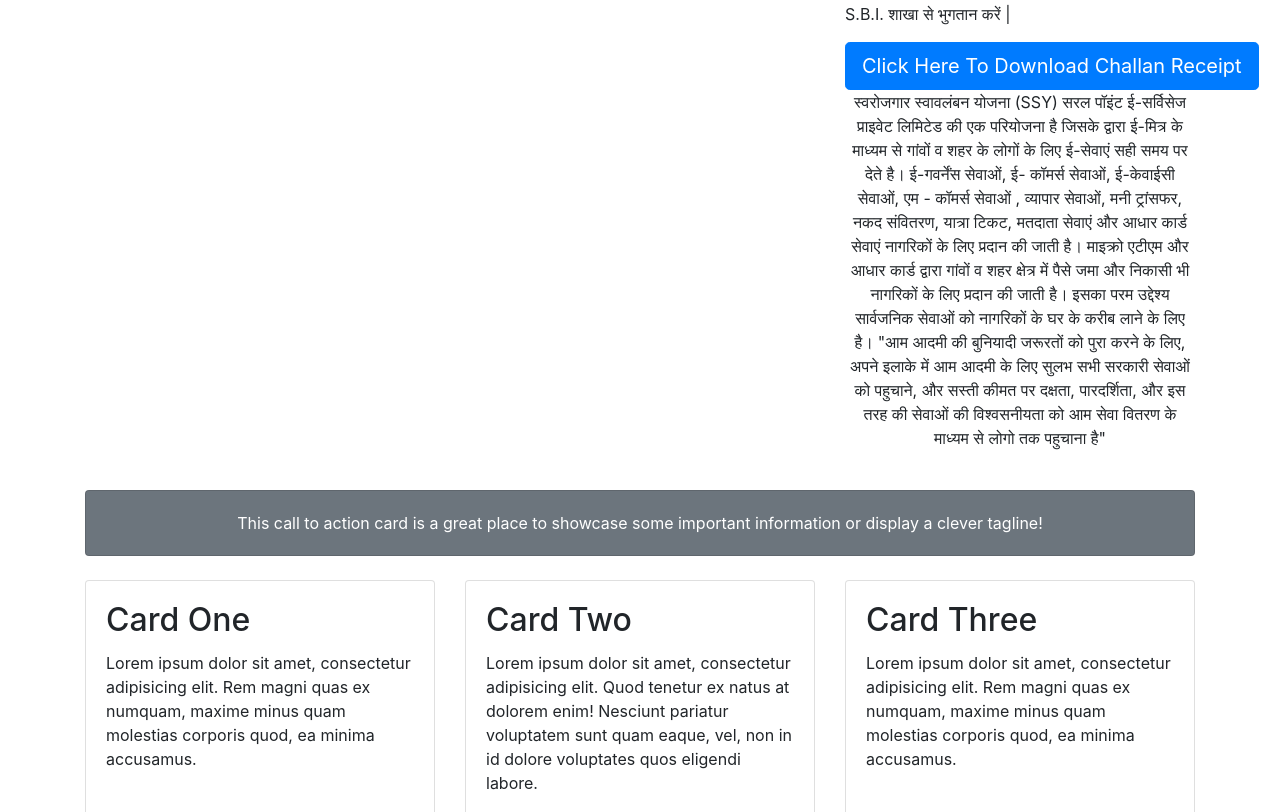
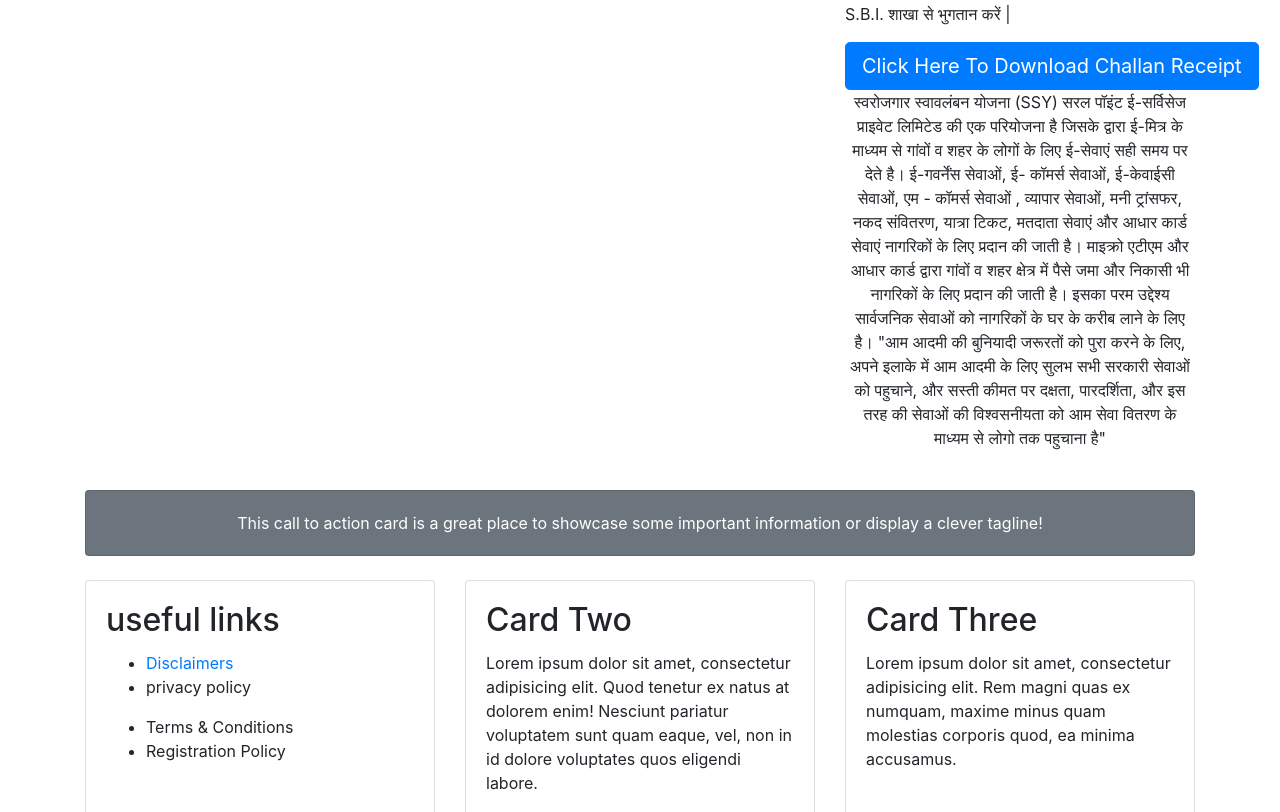
Before and after one commit to geekvaibhav/ssy, a website: page index.html in a window 1280 px wide. Shown: the part 140-952 px from the top of the page. Drawn offline with Linux system fonts and the light colour scheme.

Commit message:
second Commit

```diff
--- a/index.html
+++ b/index.html
@@ -92,9 +92,24 @@
         <div class="col-md-4 mb-4">
           <div class="card h-100">
             <div class="card-body">
-              <h2 class="card-title">Card One</h2>
-              <p class="card-text">Lorem ipsum dolor sit amet, consectetur adipisicing elit. Rem magni quas ex numquam, maxime minus quam molestias corporis quod, ea minima accusamus.</p>
+              <h2 class="card-title">useful links</h2>
+			  <ul class="class="foot_links">
+              <li>
+				<a href="#"> Disclaimers </span></a>
+			 </li>
+
+			<li> privacy policy </p>
+				<a href="#"></a>
+			</li>
+			<li> Terms & Conditions
+				<a href="#"></a>
+			</li>
+			<li> Registration Policy </p>
+				<a href="#"><span class="glyphicon glyphicon-envelope"></span></a>
+			</li>
+			</ul>
             </div>
+
             <div class="card-footer">
               <a href="#" class="btn btn-primary">More Info</a>
             </div>
```
